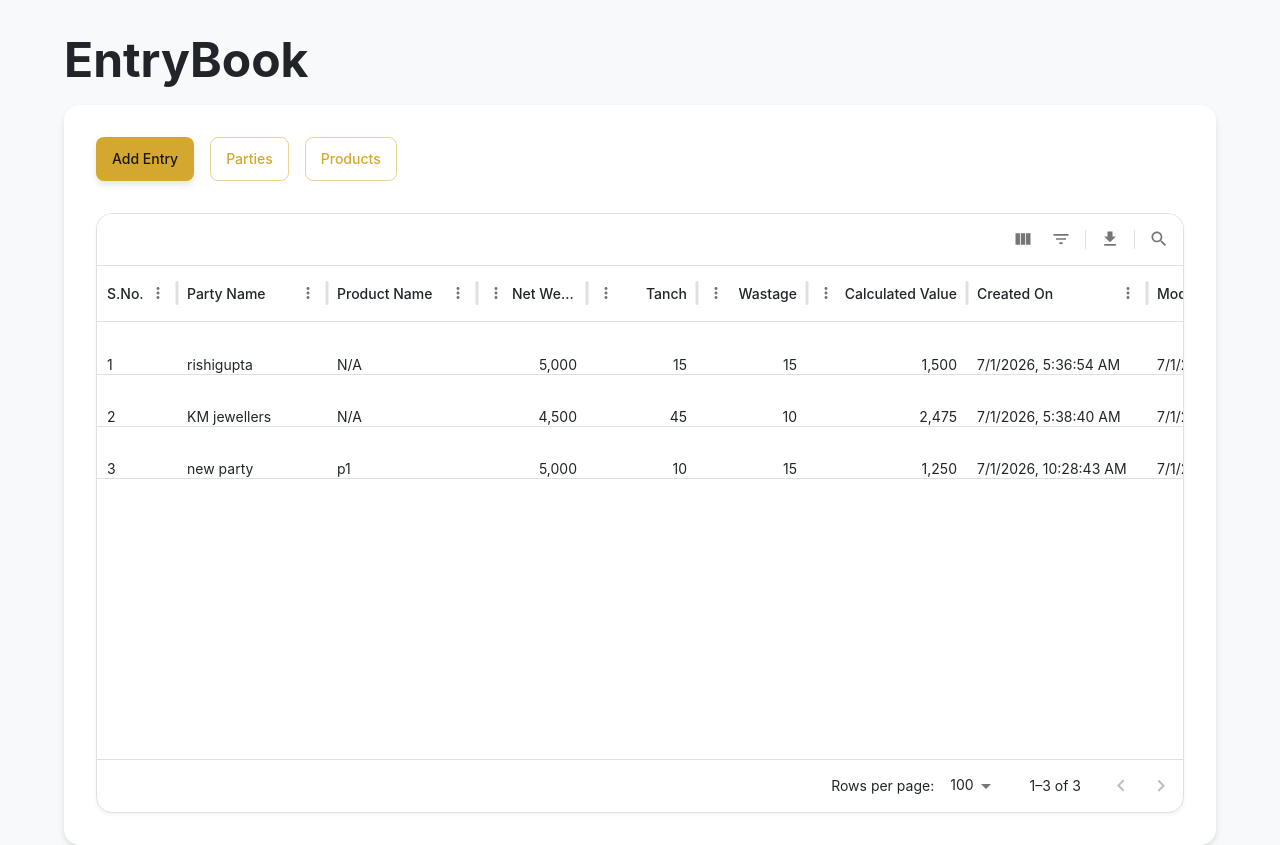
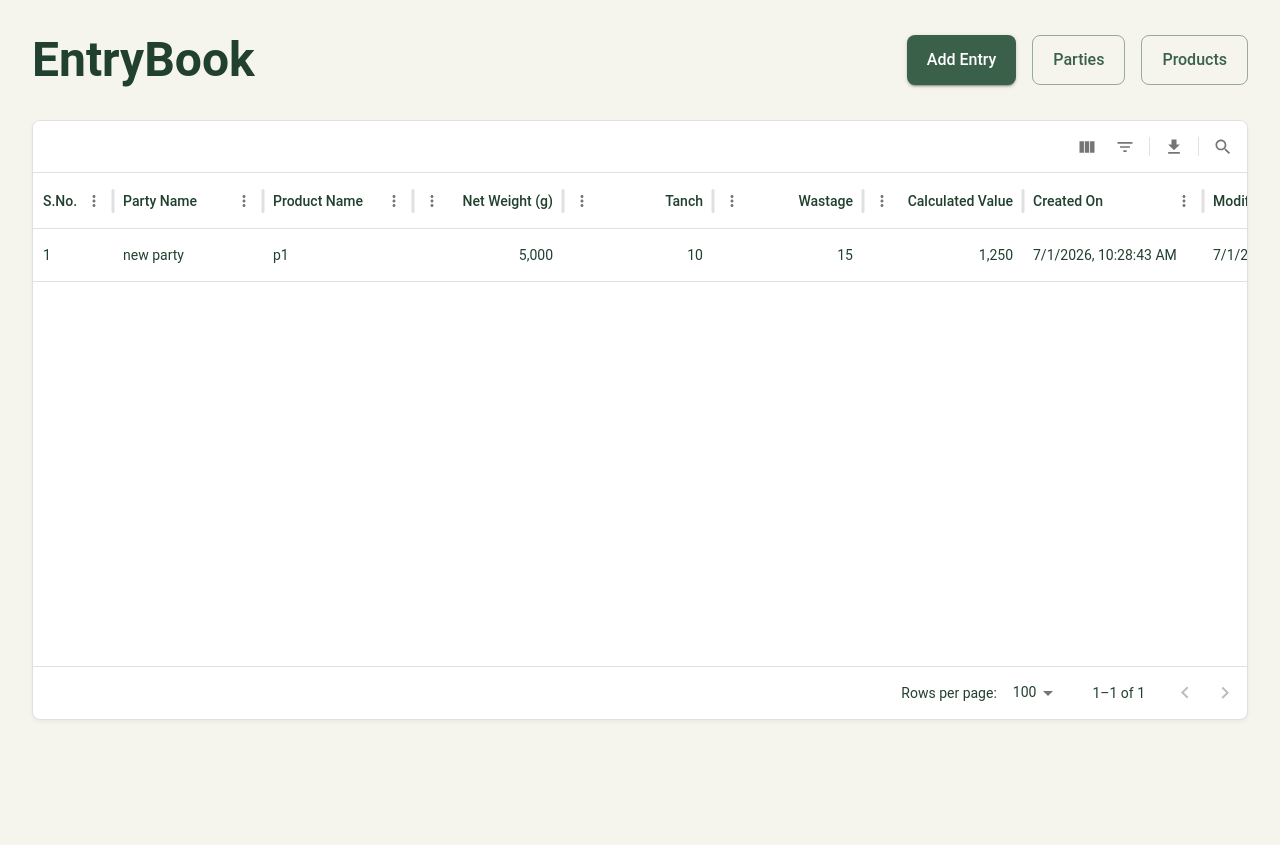
Before and after one commit to rishigupta0786/EntryBook, a Next.js app: page / in a window 1280 px wide. After the commit the page ends 800 px from the top, so only its background shows below. Built offline with nearby package versions, Linux system fonts and the light colour scheme.

Commit message:
Refactor EntryModal and HomePage components; update entries data structure and theme for improved UI and functionality

```diff
--- a/data/entries.json
+++ b/data/entries.json
@@ -1,30 +1,4 @@
 [
-  {
-    "entryDataId": 1,
-    "partyId": 1,
-    "partyName": "rishigupta",
-    "productId": 1,
-    "productName": "p1",
-    "tanch": 15,
-    "netWeight": 5000,
-    "wastage": 15,
-    "calculatedValue": 1500,
-    "createdOn": "2026-07-01T05:36:54.635Z",
-    "modifiedOn": "2026-07-01T05:36:54.635Z"
-  },
-  {
-    "entryDataId": 2,
-    "partyId": 2,
-    "partyName": "KM jewellers",
-    "productId": 1,
-    "productName": "p1",
-    "tanch": 45,
-    "netWeight": 4500,
-    "wastage": 10,
-    "calculatedValue": 2475,
-    "createdOn": "2026-07-01T05:38:40.540Z",
-    "modifiedOn": "2026-07-01T05:38:40.540Z"
-  },
   {
     "entryDataId": 3,
     "partyId": 3,
--- a/src/components/EntryModal.js
+++ b/src/components/EntryModal.js
@@ -1,10 +1,27 @@
 import React, { useState, useEffect } from 'react';
 import {
-  Dialog, DialogTitle, DialogContent, DialogActions, Button, TextField,
-  Select, MenuItem, FormControl, InputLabel, Grid
+  Dialog,
+  DialogTitle,
+  DialogContent,
+  DialogActions,
+  Button,
+  TextField,
+  Select,
+  MenuItem,
+  FormControl,
+  InputLabel,
+  Grid,
+  Autocomplete,
 } from '@mui/material';
 
-const EntryModal = ({ isOpen, onClose, onAddEntry, parties, products, entryData }) => {
+const EntryModal = ({
+  isOpen,
+  onClose,
+  onAddEntry,
+  parties,
+  products,
+  entryData,
+}) => {
   const [selectedParty, setSelectedParty] = useState('');
   const [selectedProduct, setSelectedProduct] = useState('');
   const [netWeight, setNetWeight] = useState('');
@@ -14,7 +31,8 @@ const EntryModal = ({ isOpen, onClose, onAddEntry, parties, products, entryData
   const isEditing = entryData != null;
 
   useEffect(() => {
-    if (isOpen) {
+    if (!isOpen) return;
+
     if (isEditing) {
       setSelectedParty(entryData.partyId || '');
       setSelectedProduct(entryData.productId || '');
@@ -28,10 +46,12 @@ const EntryModal = ({ isOpen, onClose, onAddEntry, parties, products, entryData
       setTanch('');
       setWastage('');
     }
-    }
   }, [isOpen, entryData, isEditing]);
 
-  const calculatedValue = (parseFloat(netWeight) * (parseFloat(tanch) + parseFloat(wastage))) / 100;
+  const calculatedValue =
+    ((parseFloat(netWeight) || 0) *
+      ((parseFloat(tanch) || 0) + (parseFloat(wastage) || 0))) /
+    100;
 
   const handleSave = () => {
     onAddEntry({
@@ -40,46 +60,42 @@ const EntryModal = ({ isOpen, onClose, onAddEntry, parties, products, entryData
       netWeight: parseFloat(netWeight) || 0,
       tanch: parseFloat(tanch) || 0,
       wastage: parseFloat(wastage) || 0,
-      calculatedValue: calculatedValue || 0,
+      calculatedValue,
     });
   };
 
   const handlePartySelect = (partyId) => {
     setSelectedParty(partyId);
-    if (selectedProduct && parties) {
-      const party = parties.find(p => p.partyId === Number(partyId));
-      if (party && party.products) {
-        const productInfo = party.products.find(p => p.productId === Number(selectedProduct));
-        if (productInfo) {
-          setTanch(productInfo.tanch || '0');
-          setWastage(productInfo.wastage || '0');
-        } else {
-          setTanch('0');
-          setWastage('0');
-        }
-      }
-    }
+
+    if (!selectedProduct) return;
+
+    const party = parties.find((p) => p.partyId === Number(partyId));
+
+    const productInfo = party?.products?.find(
+      (p) => p.productId === Number(selectedProduct)
+    );
+
+    setTanch(productInfo?.tanch || '0');
+    setWastage(productInfo?.wastage || '0');
   };
 
   const handleProductSelect = (productId) => {
     setSelectedProduct(productId);
-    if (selectedParty && parties) {
-      const party = parties.find(p => p.partyId === Number(selectedParty));
-      if (party && party.products) {
-        const productInfo = party.products.find(p => p.productId === Number(productId));
-        if (productInfo) {
-          setTanch(productInfo.tanch || '0');
-          setWastage(productInfo.wastage || '0');
-        } else {
-          setTanch('0');
-          setWastage('0');
-        }
-      }
-    }
+
+    if (!selectedParty) return;
+
+    const party = parties.find((p) => p.partyId === Number(selectedParty));
+
+    const productInfo = party?.products?.find(
+      (p) => p.productId === Number(productId)
+    );
+
+    setTanch(productInfo?.tanch || '0');
+    setWastage(productInfo?.wastage || '0');
   };
 
   const uniqueParties = Array.isArray(parties)
-    ? [...new Map(parties.map(item => [item["partyName"], item])).values()]
+    ? [...new Map(parties.map((item) => [item.partyName, item])).values()]
     : [];
 
   return (
@@ -88,101 +104,99 @@ const EntryModal = ({ isOpen, onClose, onAddEntry, parties, products, entryData
       onClose={onClose}
       maxWidth="sm"
       fullWidth
-      sx={{
-        '& .MuiDialog-paper': {
-          m: { xs: 2, md: 'auto' },
-          width: { xs: 'calc(100% - 32px)', md: '100%' },
-          maxHeight: { xs: 'calc(100% - 32px)', md: '90vh' },
-        }
-      }}
     >
-      <DialogTitle sx={{ fontSize: '1.25rem', fontWeight: 600 }}>{isEditing ? 'Edit Entry' : 'Add New Entry'}</DialogTitle>
-      <DialogContent sx={{ pt: 2 }}>
+      <DialogTitle sx={{ fontWeight: 600 }}>
+        {isEditing ? 'Edit Entry' : 'Add New Entry'}
+      </DialogTitle>
+
+      <DialogContent>
         <Grid container spacing={2} sx={{ mt: 1 }}>
           <Grid item xs={12}>
-            <FormControl fullWidth>
-              <InputLabel>Party</InputLabel>
-              <Select
-                value={selectedParty}
-                onChange={(e) => handlePartySelect(e.target.value)}
-                label="Party"
-              >
-                {uniqueParties.map(p => (
-                  <MenuItem key={p.partyId} value={p.partyId}>
-                    {p.partyName}
-                  </MenuItem>
-                ))}
-              </Select>
-            </FormControl>
+            <Autocomplete
+              options={uniqueParties}
+              getOptionLabel={(option) => option.partyName}
+              value={uniqueParties.find(p => p.partyId === selectedParty) || null}
+              onChange={(event, newValue) => {
+                handlePartySelect(newValue ? newValue.partyId : '');
+              }}
+              renderInput={(params) => <TextField {...params} label="Party" />}
+              fullWidth
+              sx={{
+                '& .MuiOutlinedInput-root': {
+                  paddingRight: '90px !important',
+                },
+              }}
+            />
           </Grid>
           <Grid item xs={12}>
-            <FormControl fullWidth>
-              <InputLabel>Product</InputLabel>
-              <Select
-                value={selectedProduct}
-                onChange={(e) => handleProductSelect(e.target.value)}
-                label="Product"
-              >
-                {products.map(p => (
-                  <MenuItem key={p.productId} value={p.productId}>
-                    {p.productName}
-                  </MenuItem>
-                ))}
-              </Select>
-            </FormControl>
+            <Autocomplete
+              options={products}
+              getOptionLabel={(option) => option.productName}
+              value={products.find(p => p.productId === selectedProduct) || null}
+              onChange={(event, newValue) => {
+                handleProductSelect(newValue ? newValue.productId : '');
+              }}
+              renderInput={(params) => <TextField {...params} label="Product" />}
+              fullWidth
+              sx={{
+                '& .MuiOutlinedInput-root': {
+                  paddingRight: '90px !important',
+                },
+              }}
+            />
           </Grid>
+
           <Grid item xs={12}>
             <TextField
+              fullWidth
               label="Net Weight (grams)"
               type="number"
-              fullWidth
               value={netWeight}
               onChange={(e) => setNetWeight(e.target.value)}
             />
           </Grid>
+
           <Grid item xs={6}>
             <TextField
+              fullWidth
               label="Tanch"
               type="number"
-              fullWidth
               value={tanch}
               onChange={(e) => setTanch(e.target.value)}
             />
           </Grid>
+
           <Grid item xs={6}>
             <TextField
+              fullWidth
               label="Wastage"
               type="number"
-              fullWidth
               value={wastage}
               onChange={(e) => setWastage(e.target.value)}
             />
           </Grid>
+
           <Grid item xs={12}>
             <TextField
+              fullWidth
               label="Calculated Value"
-              fullWidth
-              value={calculatedValue ? calculatedValue.toFixed(2) : '0'}
+              value={calculatedValue.toFixed(2)}
+              InputProps={{
+                readOnly: true,
+              }}
             />
           </Grid>
         </Grid>
       </DialogContent>
-      <DialogActions sx={{
-        position: { xs: 'sticky', md: 'static' },
-        bottom: { xs: 0, md: 'auto' },
-        bgcolor: 'white',
-        p: { xs: 2, md: 1 }
-      }}>
-        <Button
-          onClick={onClose}
-          sx={{ minHeight: 44, minWidth: { xs: '100%', md: 'auto' } }}
-        >
+
+      <DialogActions sx={{ p: 2 }}>
+        <Button onClick={onClose}>
           Cancel
         </Button>
+
         <Button
+          variant="contained"
           onClick={handleSave}
-          variant="contained"
-          sx={{ minHeight: 44, minWidth: { xs: '100%', md: 'auto' } }}
         >
           {isEditing ? 'Update' : 'Save'}
         </Button>
--- a/src/pages/index.js
+++ b/src/pages/index.js
@@ -251,19 +251,19 @@ const HomePage = () => {
       field: 'netWeight',
       headerName: 'Net Weight (g)',
       type: 'number',
-      width: 110,
+      width: 150,
     },
     {
       field: 'tanch',
       headerName: 'Tanch',
       type: 'number',
-      width: 110,
+      width: 150,
     },
     {
       field: 'wastage',
       headerName: 'Wastage',
       type: 'number',
-      width: 110,
+      width: 150,
     },
     {
       field: 'calculatedValue',
@@ -324,39 +324,56 @@ const HomePage = () => {
   ];
 
   return (
-    <Container maxWidth="lg" sx={{ mt: 4 }}>
-      <Typography variant="h3" component="h1" gutterBottom sx={{ fontWeight: 700 }}>
-        EntryBook
-      </Typography>
-
-      {/* Main Dashboard Card */}
-      <Paper sx={{ p: { xs: 2, md: 4 }, borderRadius: 2, boxShadow: '0 4px 6px rgba(0,0,0,0.1)' }}>
-        {/* Responsive Action Bar - stacks vertically on mobile */}
-        <Box sx={{
-          mb: 4,
-          display: 'flex',
-          flexWrap: 'wrap',
-          gap: 2,
-          flexDirection: { xs: 'column', sm: 'row' }
-        }}>
+    <Box sx={{
+      minHeight: '100vh',
+      bgcolor: 'background.default',
+      p: { xs: 2, md: 4 },
+      color: 'text.primary',
+    }}>
+      <Box sx={{ display: 'flex', justifyContent: 'space-between', alignItems: 'center', mb: 4 }}>
+        <Typography variant="h3" component="h1" sx={{ fontWeight: 700, m: 0 }}>
+          EntryBook
+        </Typography>
+        <Box sx={{ display: 'flex', gap: 2, flexDirection: { xs: 'column', sm: 'row' } }}>
           <Button
             variant="contained"
             onClick={() => { setEditingEntry(null); setIsEntryModalOpen(true); }}
-            sx={{ minWidth: { xs: '100%', sm: 'auto' } }}
+            sx={{
+              minWidth: { xs: '100%', sm: 'auto' },
+              transition: 'all 0.3s ease',
+              '&:hover': {
+                transform: 'translateY(-2px)',
+                boxShadow: '0 4px 20px rgba(144, 202, 249, 0.4)',
+              },
+            }}
           >
             Add Entry
           </Button>
           <Button
             variant="outlined"
             onClick={(e) => handleMenuClick(e, partyMenuItems)}
-            sx={{ minWidth: { xs: '100%', sm: 'auto' } }}
+            sx={{
+              minWidth: { xs: '100%', sm: 'auto' },
+              transition: 'all 0.3s ease',
+              '&:hover': {
+                transform: 'translateY(-2px)',
+                boxShadow: '0 4px 20px rgba(144, 202, 249, 0.4)',
+              },
+            }}
           >
             Parties
           </Button>
           <Button
             variant="outlined"
             onClick={(e) => handleMenuClick(e, productMenuItems)}
-            sx={{ minWidth: { xs: '100%', sm: 'auto' } }}
+            sx={{
+              minWidth: { xs: '100%', sm: 'auto' },
+              transition: 'all 0.3s ease',
+              '&:hover': {
+                transform: 'translateY(-2px)',
+                boxShadow: '0 4px 20px rgba(144, 202, 249, 0.4)',
+              },
+            }}
           >
             Products
           </Button>
@@ -372,6 +389,7 @@ const HomePage = () => {
             ))}
           </Menu>
         </Box>
+      </Box>
 
       <ProductModal
         isOpen={isProductModalOpen}
@@ -416,13 +434,16 @@ const HomePage = () => {
           sx={{
             borderRadius: 2,
             boxShadow: "0 2px 4px rgba(0,0,0,0.05)",
-            "& .MuiDataGrid-cell": {
-              py: 2,
+
+            "& .MuiDataGrid-toolbarContainer": {
+              color: 'text.primary',
+            },
+            "& .MuiDataGrid-columnHeader": {
+              color: 'text.primary',
             },
           }}
         />
       </Box>
-      </Paper> {/* Close main dashboard card */}
       <Dialog open={isViewProductsOpen} onClose={() => setIsViewProductsOpen(false)} maxWidth="sm" fullWidth>
         <DialogTitle>All Products</DialogTitle>
         <DialogContent>
@@ -566,7 +587,7 @@ const HomePage = () => {
           </Button>
         </DialogActions>
       </Dialog>
-    </Container>
+    </Box>
   );
 };
 
--- a/src/theme.js
+++ b/src/theme.js
@@ -1,65 +1,48 @@
 import { createTheme } from '@mui/material/styles';
-import { red } from '@mui/material/colors';
 
-// A custom theme for this app - Jewelry/Gold branding
 const theme = createTheme({
   palette: {
+    mode: 'light',
     primary: {
-      main: '#d4a82e', // Darker gold for good contrast
-      light: '#eece77', // Your gold accent color
+      main: '#3A604A', // Medium green for actions
     },
     secondary: {
-      main: '#6c757d', // Mid grey for secondary elements
-    },
-    error: {
-      main: '#d9534f', // Your specified destructive red
+      main: '#21402E', // Darkest green as secondary
     },
     background: {
-      default: '#f8f9fa', // Light grey background
-      paper: '#ffffff', // White for cards/modals
+      default: '#F5F5ED', // Off-white for main background
+      paper: '#ffffff',   // Clean white for cards
     },
     text: {
-      primary: '#212529', // Dark grey primary text
-      secondary: '#6c757d', // Mid grey secondary text
+      primary: '#21402E',   // Darkest green for readability
+      secondary: '#3A604A', // Medium green for secondary text
     },
   },
-  shape: {
-    borderRadius: 8, // Standardized border radius
-  },
-  shadows: [
-    'none',
-    '0 4px 6px rgba(0,0,0,0.1)', // Custom subtle shadow for depth
-    ...Array(23).fill('0 4px 6px rgba(0,0,0,0.1)'),
-  ],
   typography: {
-    fontFamily: '"Inter", "Roboto", "Helvetica", "Arial", sans-serif',
-    h1: { fontWeight: 700 },
-    h2: { fontWeight: 700 },
-    h3: { fontWeight: 600 },
-    h4: { fontWeight: 600 },
-    h5: { fontWeight: 600 },
-    h6: { fontWeight: 600 },
-    body1: { fontWeight: 400, lineHeight: 1.6 },
-    body2: { fontWeight: 400, lineHeight: 1.5 },
+    fontFamily: 'Roboto, sans-serif',
   },
   components: {
     MuiButton: {
       styleOverrides: {
         root: {
-          minHeight: 44, // Touch-friendly button height
+          borderRadius: 8,
           textTransform: 'none',
-          borderRadius: 8,
+          fontSize: '1rem',
+          padding: '10px 20px',
         },
       },
     },
-    MuiTextField: {
+    MuiPaper: {
       styleOverrides: {
         root: {
-          '& .Mui-focused': {
-            '& .MuiOutlinedInput-notchedOutline': {
-              borderColor: '#eece77', // Gold focus state
-            },
-          },
+          borderRadius: 12,
+        },
+      },
+    },
+    MuiDialog: {
+      styleOverrides: {
+        paper: {
+          borderRadius: 12,
         },
       },
     },
```
Lines whose indentation alone changed are shown as unchanged.
